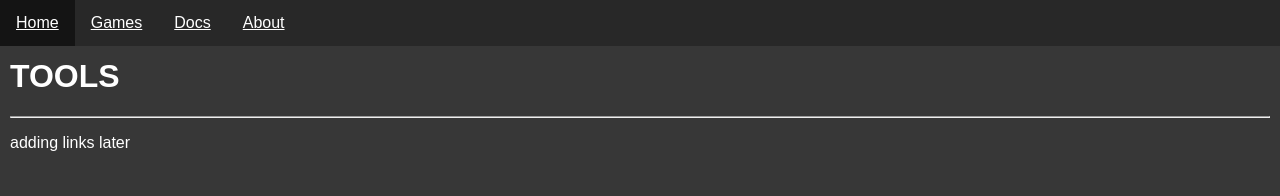
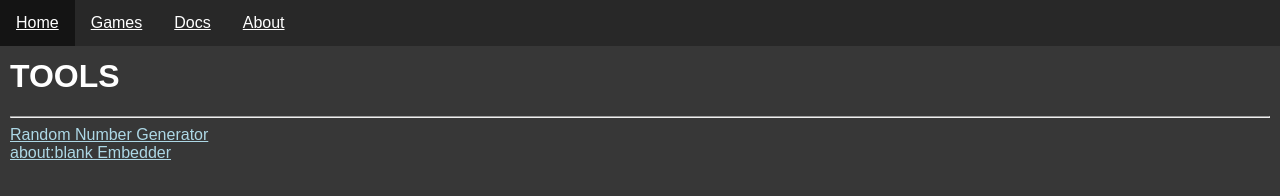
Before and after one commit to RAC-Corp/rac-corp.net, a plain HTML site: page tools/index.html in a window 1280 px wide. Drawn offline with Linux system fonts and the light colour scheme.

Commit message:
Update index.html

```diff
--- a/tools/index.html
+++ b/tools/index.html
@@ -26,7 +26,9 @@
         <div class="main" style="margin: 10px; margin-top: 40px;">
             <h1>TOOLS</h1>
             <hr>
-            <p>adding links later</p>
+            <a href="https://rac-corp.net/tools/rng">Random Number Generator</a>
+            <br>
+            <a href="https://rac-corp.net/tools/about-blank">about:blank Embedder</a>
         </div>
     </body>
 </html>
```
